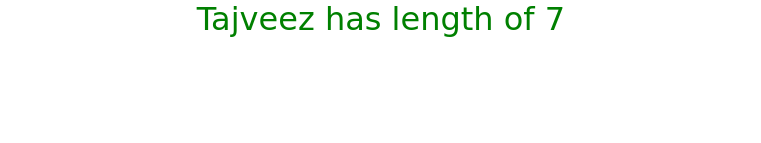
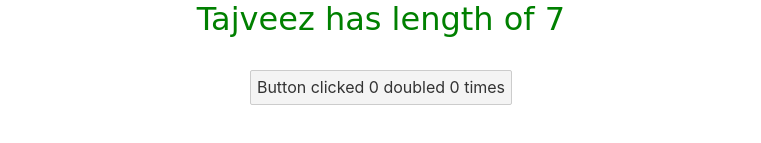
Before and after one commit to Tajveez/svelte-intro, a Svelte app: page / in a window 1280 px wide. Shown: the part 583-726 px from the top of the page, without its empty margins (259-1020 px from the left). Built offline with nearby package versions, Linux system fonts and the light colour scheme.

Commit message:
More on reactivity

```diff
--- a/src/App.svelte
+++ b/src/App.svelte
@@ -1,6 +1,7 @@
 <script>
 	import Header from "./components/Header.svelte";
 	import Content from "./components/Content.svelte";
+	import Counter from "./components/Counter.svelte";
 	export let name;
 
 	let src = "https://svelte.dev/tutorial/image.gif";
@@ -32,4 +33,5 @@
 	<img {src} alt="Image of {name}" />
 	<Content />
 	<p>{name} has length of {name.length}</p>
+	<Counter />
 </main>
--- /dev/null
+++ b/src/components/Counter.svelte
@@ -0,0 +1,15 @@
+<script>
+    let count = 0;
+    $: doubled = count * 2;
+    function increaseCount() {
+        count += 1;
+    }
+</script>
+
+<button on:click={increaseCount}>
+    Button clicked
+    {count}
+    doubled
+    {doubled}
+    {count === 1 ? 'time' : 'times'}
+</button>
```
